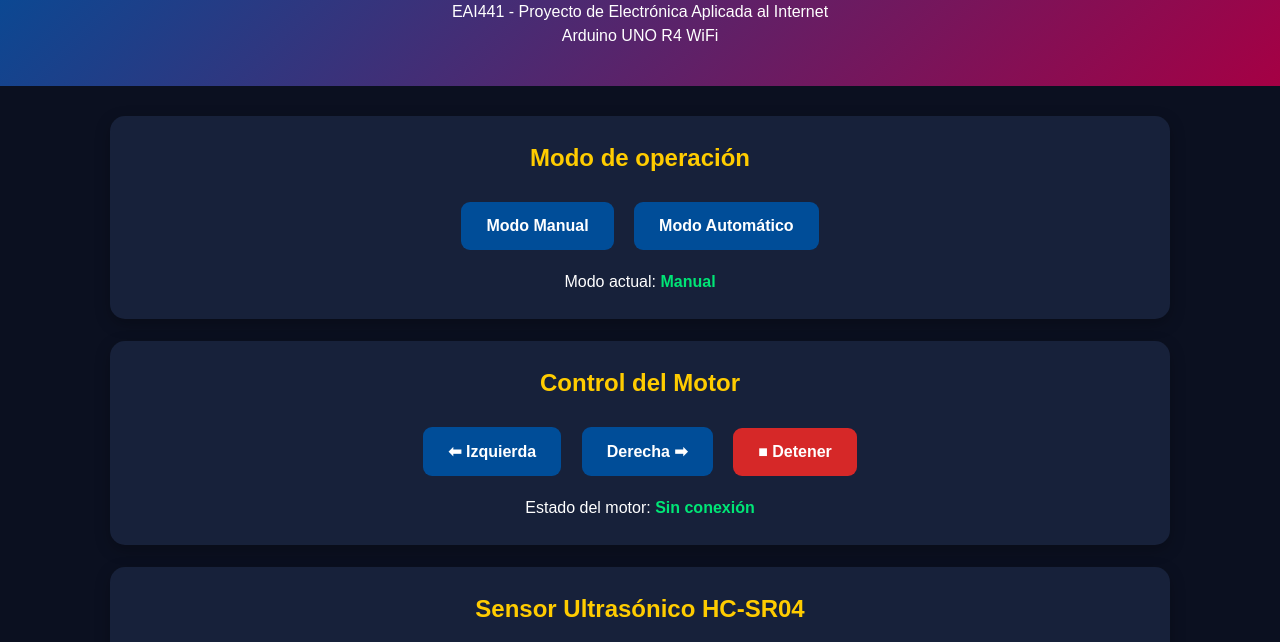
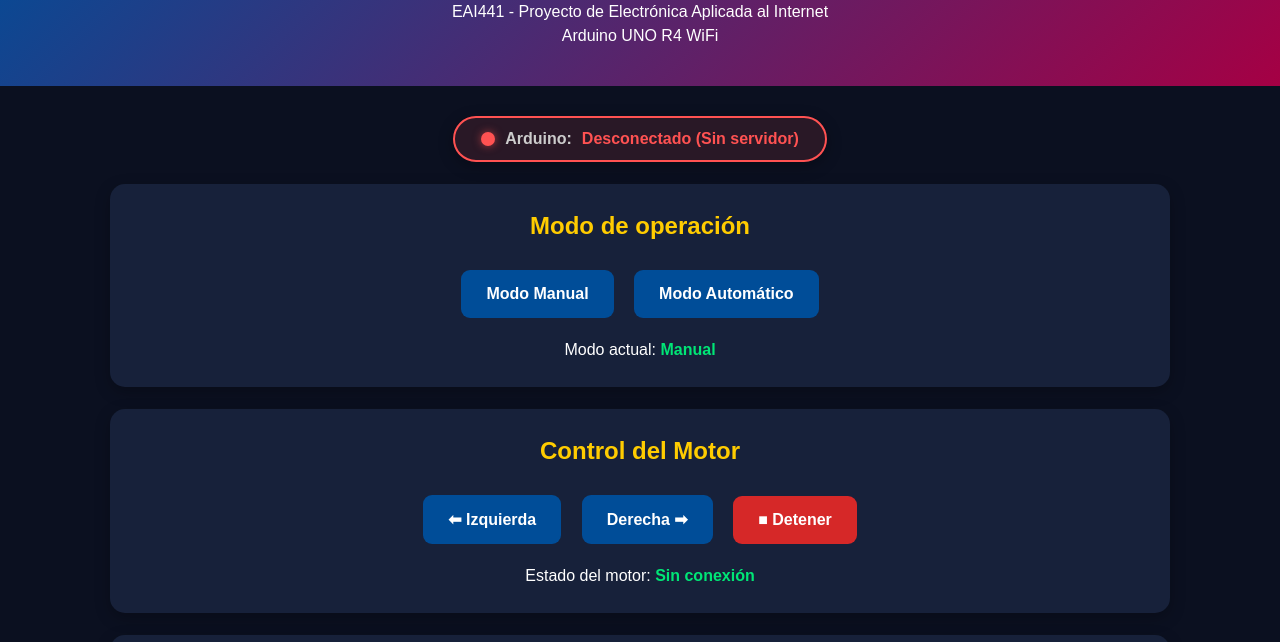
Before and after one commit to AndersonM2209/ProyectoCatedraElectronica, a website: page public/index.html in a window 1280 px wide. Shown: the part 102-744 px from the top of the page. Drawn offline with Linux system fonts and the light colour scheme; no server answers.

Commit message:
Agregar indicador visual de estado de conexion de Arduino (Conectado / Desconectado)

```diff
--- a/public/index.html
+++ b/public/index.html
@@ -17,6 +17,15 @@
     </header>
 
     <main>
+        <!-- Indicador de conexión del Arduino -->
+        <div class="status-container">
+            <div class="status-indicator desconectado" id="estadoArduinoCard">
+                <span class="status-dot"></span>
+                <span class="status-label">Arduino:</span>
+                <span class="status-value" id="arduinoStatus">Desconectado</span>
+            </div>
+        </div>
+
         <section>
             <h2>Modo de operación</h2>
 
--- a/public/script.js
+++ b/public/script.js
@@ -9,6 +9,8 @@ const btnAutomatico = document.getElementById('btnAutomatico');
 const estadoMotor = document.getElementById('estadoMotor');
 const modoActual = document.getElementById('modo');
 const distancia = document.getElementById('distancia');
+const arduinoStatus = document.getElementById('arduinoStatus');
+const estadoArduinoCard = document.getElementById('estadoArduinoCard');
 
 // Enviar solicitudes POST a nuestra API
 async function enviarComando(ruta, datos) {
@@ -64,6 +66,17 @@ async function actualizarEstado() {
         modoActual.textContent = datos.modo;
         distancia.textContent = datos.distancia;
 
+        // Actualizar estado de conexión de Arduino
+        if (datos.arduinoConectado) {
+            arduinoStatus.textContent = 'Conectado';
+            estadoArduinoCard.classList.add('conectado');
+            estadoArduinoCard.classList.remove('desconectado');
+        } else {
+            arduinoStatus.textContent = 'Desconectado';
+            estadoArduinoCard.classList.add('desconectado');
+            estadoArduinoCard.classList.remove('conectado');
+        }
+
         // Resaltar botón de modo activo
         if (datos.modo === 'automatico') {
             btnAutomatico.classList.add('activo');
@@ -83,6 +96,11 @@ async function actualizarEstado() {
     } catch (error) {
         console.error('Error al consultar la API:', error);
         estadoMotor.textContent = 'Sin conexión';
+        if (arduinoStatus && estadoArduinoCard) {
+            arduinoStatus.textContent = 'Desconectado (Sin servidor)';
+            estadoArduinoCard.classList.add('desconectado');
+            estadoArduinoCard.classList.remove('conectado');
+        }
     }
 }
 
--- a/public/styles.css
+++ b/public/styles.css
@@ -31,6 +31,82 @@ main {
     max-width: 1100px;
     margin: 30px auto;
     padding: 0 20px;
+}
+
+/* Indicador de conexión del Arduino */
+.status-container {
+    display: flex;
+    justify-content: center;
+    margin-bottom: 22px;
+}
+
+.status-indicator {
+    display: inline-flex;
+    align-items: center;
+    gap: 10px;
+    background: #17213a;
+    padding: 12px 26px;
+    border-radius: 30px;
+    font-size: 16px;
+    font-weight: bold;
+    border: 2px solid #2e3e66;
+    transition: all 0.3s ease;
+    box-shadow: 0 4px 15px rgba(0, 0, 0, 0.3);
+}
+
+.status-dot {
+    width: 14px;
+    height: 14px;
+    border-radius: 50%;
+    display: inline-block;
+    transition: all 0.3s ease;
+}
+
+.status-label {
+    color: #ccc;
+}
+
+/* Conectado */
+.status-indicator.conectado {
+    border-color: #00e676;
+    background: rgba(0, 230, 118, 0.12);
+}
+
+.status-indicator.conectado .status-value {
+    color: #00e676;
+}
+
+.status-indicator.conectado .status-dot {
+    background-color: #00e676;
+    box-shadow: 0 0 10px #00e676;
+    animation: pulsoVerde 1.5s infinite;
+}
+
+/* Desconectado */
+.status-indicator.desconectado {
+    border-color: #ff5252;
+    background: rgba(255, 82, 82, 0.12);
+}
+
+.status-indicator.desconectado .status-value {
+    color: #ff5252;
+}
+
+.status-indicator.desconectado .status-dot {
+    background-color: #ff5252;
+    box-shadow: 0 0 8px rgba(255, 82, 82, 0.6);
+}
+
+@keyframes pulsoVerde {
+    0% {
+        box-shadow: 0 0 0 0 rgba(0, 230, 118, 0.7);
+    }
+    70% {
+        box-shadow: 0 0 0 9px rgba(0, 230, 118, 0);
+    }
+    100% {
+        box-shadow: 0 0 0 0 rgba(0, 230, 118, 0);
+    }
 }
 
 section {
```
Also changed, not shown: server.js (+17 -3 lines).
